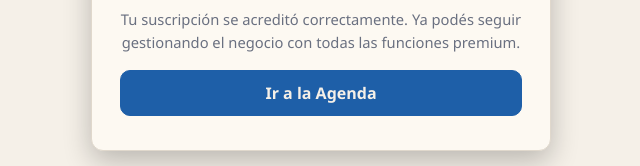
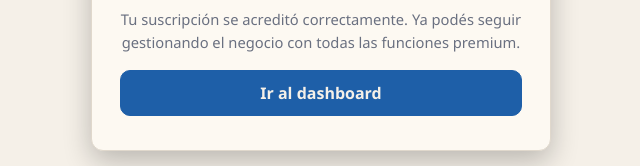
Before and after one commit to nievarodrigo/filodesk-app, a Next.js app: page /suscripcion/exito in a window 1280 px wide. Shown: the part 404-570 px from the top of the page, without its empty margins (319-959 px from the left). Built offline with nearby package versions, Linux system fonts and the light colour scheme; no server answers.

Commit message:
fix: redirect to dashboard instead of agenda after preapproval

```diff
--- a/src/app/suscripcion/exito/page.tsx
+++ b/src/app/suscripcion/exito/page.tsx
@@ -15,7 +15,7 @@ export default async function SuscripcionExitoPage({
   // Refrescar el access token del usuario antes de renderizar
   const userClient = await createClient()
   await userClient.auth.getUser()
-  const agendaHref = barbershopId ? `/dashboard/${barbershopId}/agenda` : '/dashboard'
+  const agendaHref = barbershopId ? `/dashboard/${barbershopId}` : '/dashboard'
 
   return (
     <main className={styles.page}>
@@ -28,7 +28,7 @@ export default async function SuscripcionExitoPage({
           Tu suscripción se acreditó correctamente. Ya podés seguir gestionando el negocio con todas las funciones premium.
         </p>
         <Link href={agendaHref} className={styles.cta}>
-          Ir a la Agenda
+          Ir al dashboard
         </Link>
       </section>
     </main>
```
